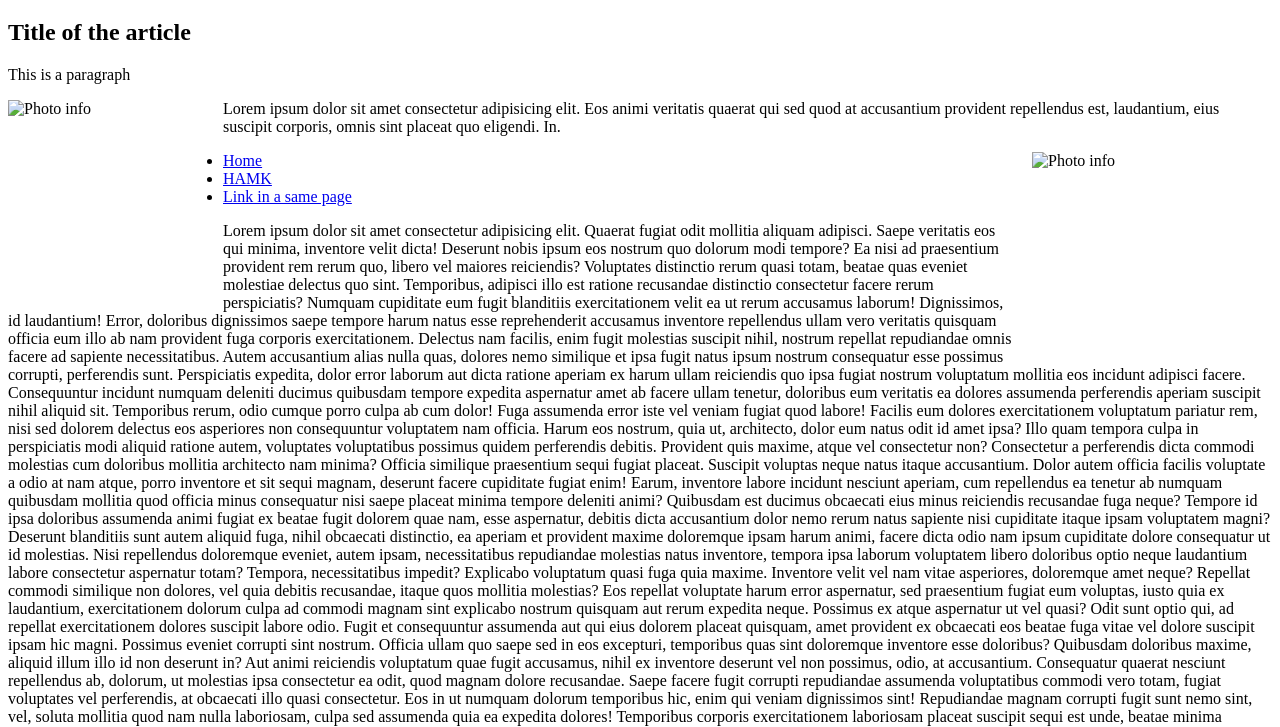
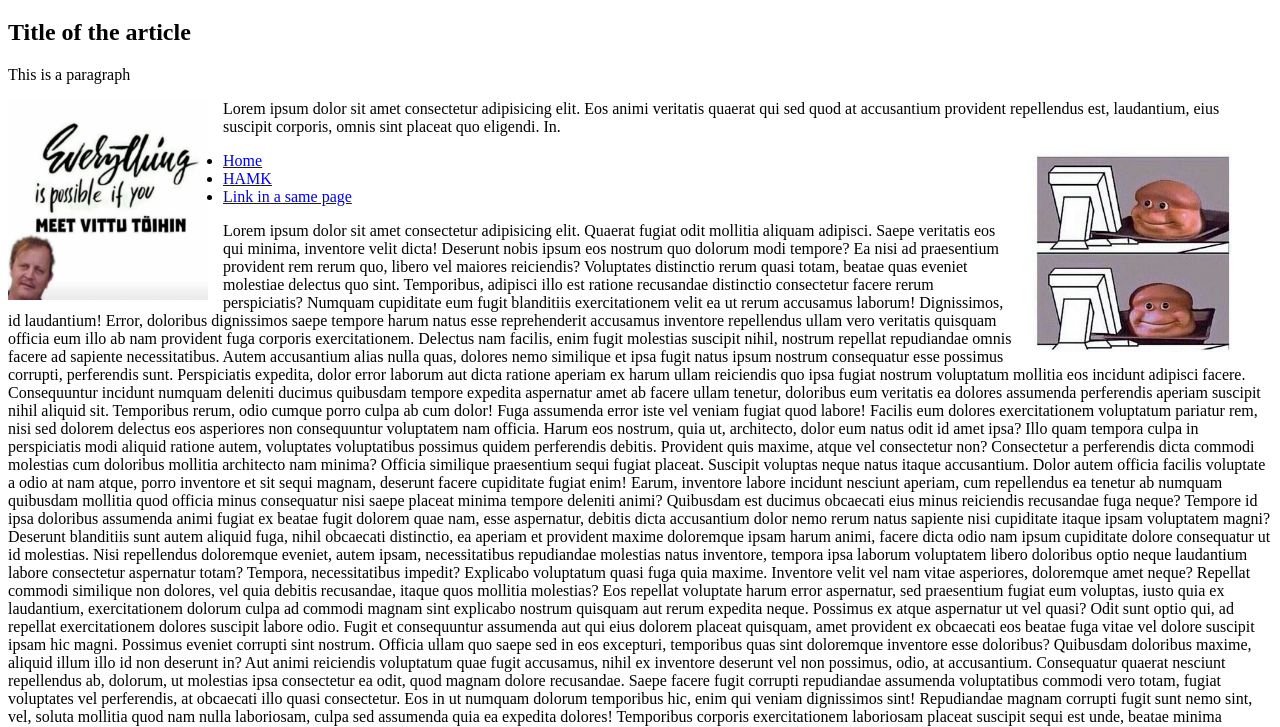
Before and after one commit to tiibuturner/exercises, a plain HTML site: page page2.html in a window 1280 px wide. Shown: the part 61-788 px from the top of the page. Drawn offline with Linux system fonts and the light colour scheme.

Commit message:
updating

```diff
--- a/page2.html
+++ b/page2.html
@@ -15,9 +15,9 @@
         <h2>Title of the article</h2>
         <p>This is a paragraph</p>
     </article>
-    <p> <img src="images/assets/images/meetoihin.jpg"alt="Photo info" height="200px" width="200px" style="float:left; margin-right: 15px;"> Lorem ipsum dolor sit amet consectetur adipisicing elit. Eos animi veritatis quaerat qui sed quod at accusantium provident repellendus est, laudantium, eius suscipit corporis, omnis sint placeat quo eligendi. In.</p>
+    <p> <img src="assets/images/meetoihin.jpg"alt="Photo info" height="200px" width="200px" style="float:left; margin-right: 15px;"> Lorem ipsum dolor sit amet consectetur adipisicing elit. Eos animi veritatis quaerat qui sed quod at accusantium provident repellendus est, laudantium, eius suscipit corporis, omnis sint placeat quo eligendi. In.</p>
     <figure>
-        <img src="images/assets/images/moi.jpg"alt="Photo info" height="200px" width="200px"style="float:right; margin-left: 15px;">
+        <img src="assets/images/moi.jpg"alt="Photo info" height="200px" width="200px"style="float:right; margin-left: 15px;">
          </figure>
         <ul>
             <li><a href="page1.html">Home</a></li>
```
